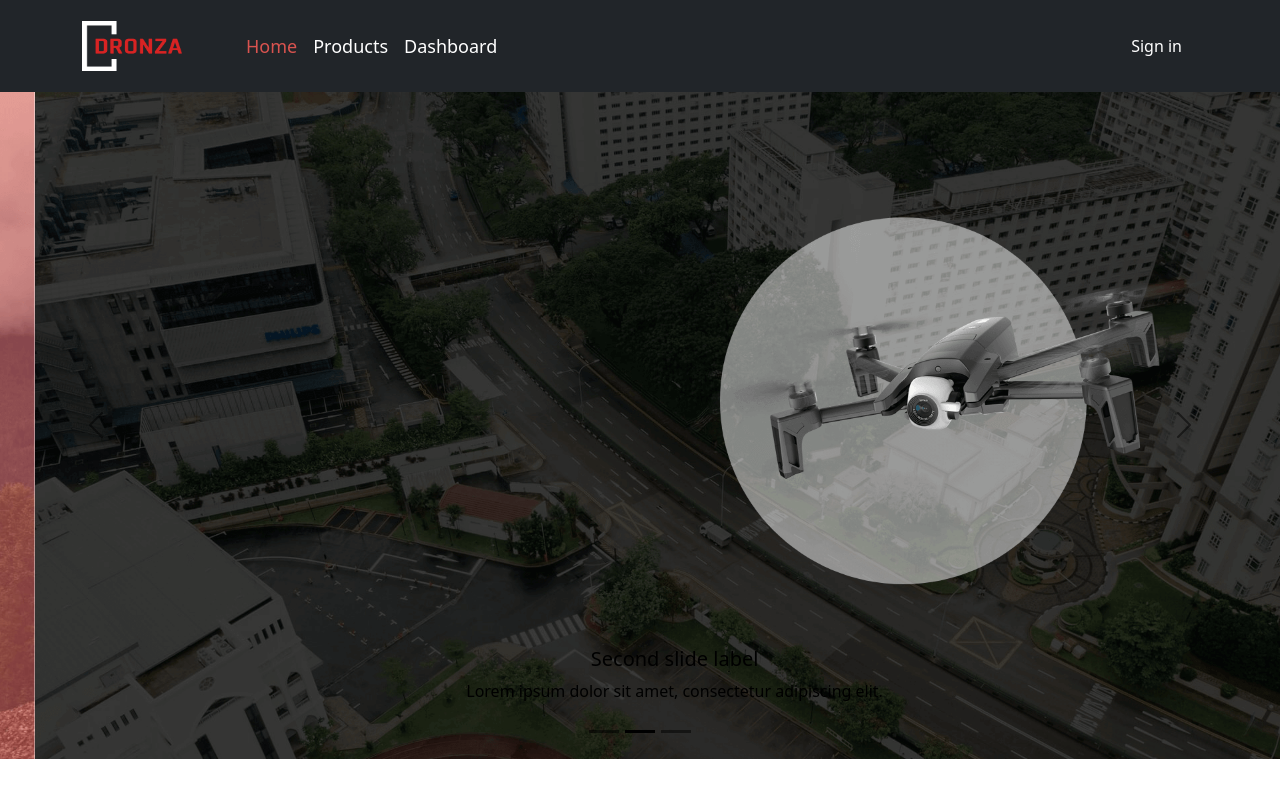
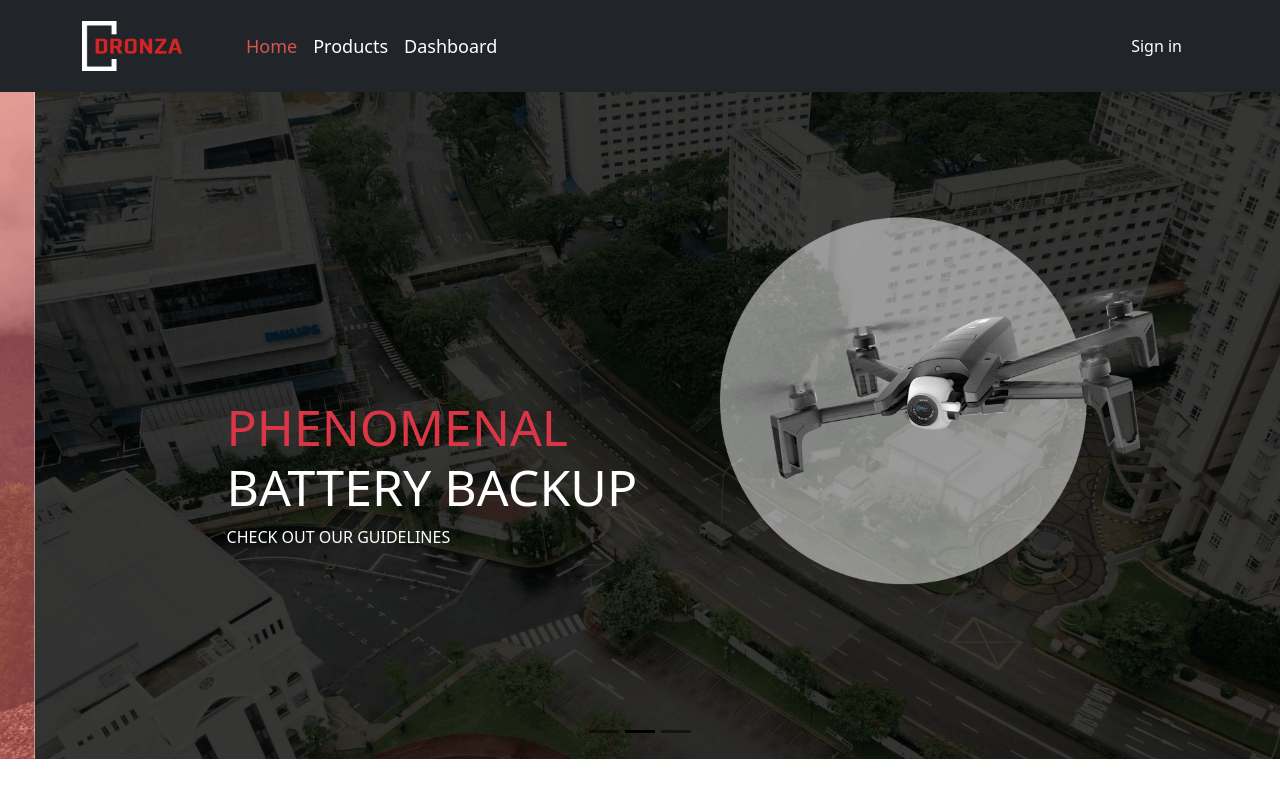
Before and after one commit to Assignments-beginner/dronza-client-site, a React (Create React App) app: page /home in a window 1280 px wide. Shown: the top 800 px of the page. Built offline with nearby package versions, Linux system fonts and the light colour scheme; no server answers.

Commit message:
headers-sizing-done

```diff
--- a/src/Components/Home/DisplayProducts/DisplayProducts.js
+++ b/src/Components/Home/DisplayProducts/DisplayProducts.js
@@ -57,7 +57,7 @@ const DisplayProducts = () => {
               {/* Details Box */}
               <div className="d-flex justify-content-end">
                 <div className="p-3 shadow details-box bg-white">
-                  <strong className="text-danger">{product.productName}</strong>
+                  <strong className="text-danger text-uppercase">{product.productName}</strong>
                   <br />
                   <span>{product.productModel}</span>
                   <br />
--- a/src/Components/Home/Home.css
+++ b/src/Components/Home/Home.css
@@ -1,5 +1,11 @@
+.positioting {
+  margin-bottom: 12%;
+}
 
 .tiny-shadow {
-  text-shadow: 2px 2px #0B114A ;
-  font-size: 70px;
+  text-shadow: -2px -2px 2px rgba(0, 0, 0, 0.1), 2px 2px 2px rgba(0,0,0,.5);
 }
+
+.header {
+  font-size: 50px;
+}
--- a/src/Components/Home/Home.js
+++ b/src/Components/Home/Home.js
@@ -5,6 +5,7 @@ import slide1 from "../../Images/slide1.png";
 import slide2 from "../../Images/slide2.png";
 import slide3 from "../../Images/slide3.png";
 import DisplayProducts from "./DisplayProducts/DisplayProducts";
+import "./Home.css";
 
 const Home = () => {
   return (
@@ -12,24 +13,35 @@ const Home = () => {
       <Carousel variant="dark">
         <Carousel.Item>
           <img className="d-block w-100" src={slide1} alt="First slide" />
-          <Carousel.Caption>
-            <h5>First slide label</h5>
-            <p>Nulla vitae elit libero, a pharetra augue mollis interdum.</p>
+          <Carousel.Caption className="positioting">
+            <h1 className="text-uppercase text-start text-white">
+              <span className="text-danger tiny-shadow">Ultraportable</span> <br /> <span className="tiny-shadow">Drones
+              For Great Videos</span>
+            </h1>
+            <p className="text-uppercase text-start text-white">
+              check out our guidelines
+            </p>
           </Carousel.Caption>
         </Carousel.Item>
         <Carousel.Item>
           <img className="d-block w-100" src={slide2} alt="Second slide" />
-          <Carousel.Caption>
-            <h5>Second slide label</h5>
-            <p>Lorem ipsum dolor sit amet, consectetur adipiscing elit.</p>
+          <Carousel.Caption className="positioting">
+            <h1 className="text-uppercase text-start text-white header">
+              <span className="text-danger">phenomenal</span> <br />battery backup
+            </h1>
+            <p className="text-uppercase text-start text-white">
+              check out our guidelines
+            </p>
           </Carousel.Caption>
         </Carousel.Item>
         <Carousel.Item>
           <img className="d-block w-100" src={slide3} alt="Third slide" />
-          <Carousel.Caption>
-            <h5>Third slide label</h5>
-            <p>
-              Praesent commodo cursus magna, vel scelerisque nisl consectetur.
+          <Carousel.Caption className="positioting">
+            <h1 className="text-uppercase text-start text-white">
+              <span className="text-danger">superfast</span> <br /> <span className="tiny-shadow">with great range</span>
+            </h1>
+            <p className="text-uppercase text-start text-white">
+              check out our guidelines
             </p>
           </Carousel.Caption>
         </Carousel.Item>
```
